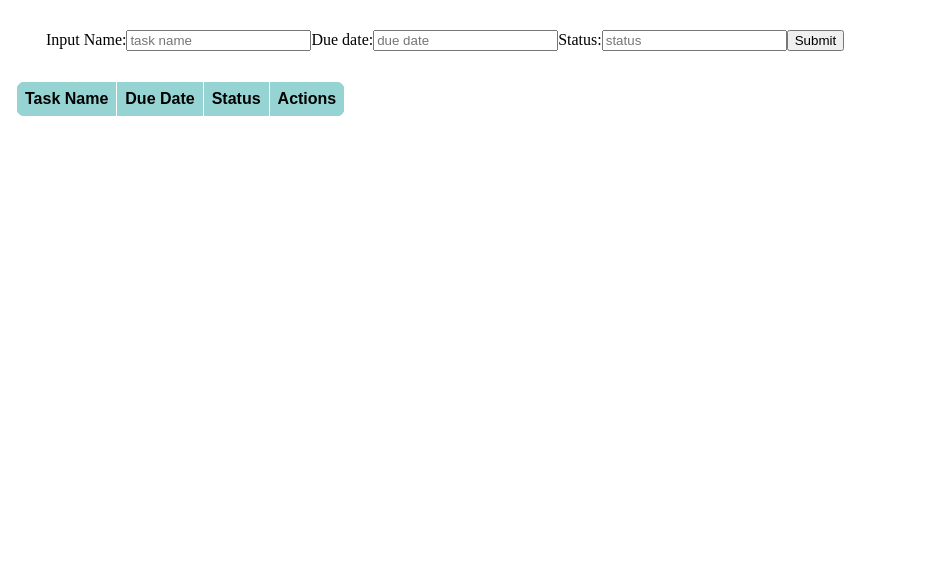
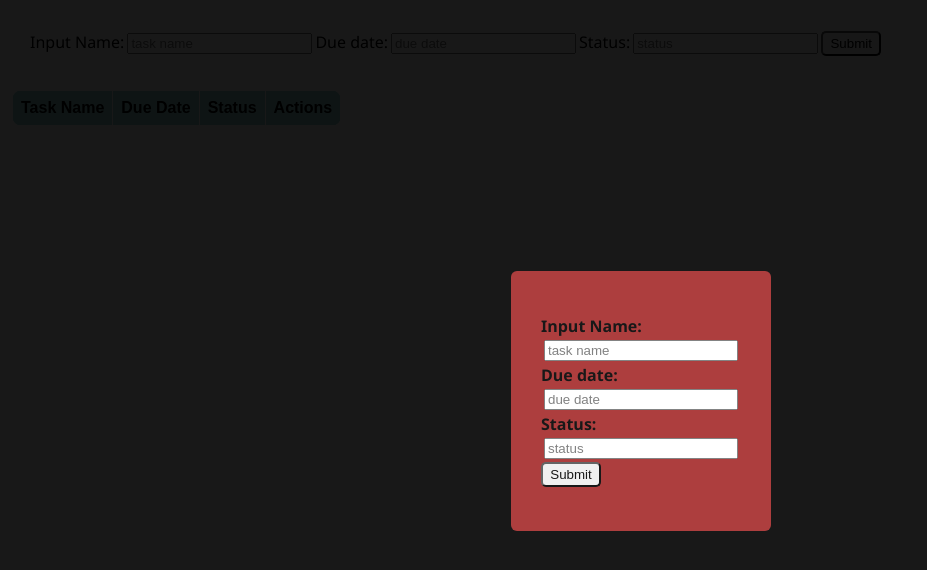
Before and after one commit to arshmanahmad/dropdownshow, a React (Create React App) app: page / in a window 1280 px wide. Shown: the top 570 px of the page, without its empty margins (0-927 px from the left). Built offline with nearby package versions, Linux system fonts and the light colour scheme.

Commit message:
additional form component

```diff
--- a/src/App.js
+++ b/src/App.js
@@ -51,6 +51,7 @@
 
 import React, { useState } from 'react';
 import "./components/App.css";
+import EditForm from "./components/EditForm";
 // import { FontAwesomeIcon } from '@fortawesome/react-fontawesome';
 // import { faTimes } from '@fortawesome/free-solid-svg-icons';
 
@@ -60,6 +61,7 @@ const App = () => {
   const [inputTask,setInputTask] = useState('');
   const [inputDue,setInputDue] = useState('');
   const [inputStatus,setInputStatus] = useState('');
+  // const [visibility,setVisibility] = useState('');
   const [inputArray,setInputArray] = useState([]);
 
   // This is good indentation
@@ -104,6 +106,7 @@ const App = () => {
     setInputStatus('');
   };
 
+
   const renderRecord = inputArray.map((record)=>{
     return(
       <tr>
@@ -112,13 +115,11 @@ const App = () => {
         <td>{record.status}</td>
         <td>
         <span class="material-symbols-outlined" onClick={()=> removeItem(record.id) }>cancel</span>
-          {/* <span class="material-symbols-outlined" onClick={()=> editItem(record.id)}>edit</span> */}
+          <span class="material-symbols-outlined">edit</span>
         </td>
       </tr>
     )
   });
-
-
 
 
   return (
@@ -131,7 +132,7 @@ const App = () => {
     <title>Document</title>
    </head>
 <body>
-   <div>
+  <div className='main-container'>
 
           <form onSubmit={handleSubmit}>
               Input Name:
@@ -142,7 +143,6 @@ const App = () => {
               <input onChange={handlestatusChange} value={inputStatus} type="text" placeholder='status' />
             <button type='submit'>Submit</button>
           </form>
-
 
         <table>
             <thead>
@@ -156,12 +156,12 @@ const App = () => {
 
             <tbody>
               {renderRecord}
-
             </tbody>
-
         </table>
+      <div className='EditForm'>
+        <EditForm/>
       </div>
-
+  </div>
 </body>
    </html>
 
--- a/src/components/App.css
+++ b/src/components/App.css
@@ -6,20 +6,31 @@ table,th,td{
     font-family: Arial, Helvetica, sans-serif;
     background-color: #96D4D4;
 }
+button{
+    width: 60px;
+    height: 25px;
+    border-radius: 5px;
+}
+table{
+    position: absolute;
+    margin-top: 90px;
+    margin-left: 12px;
+}
+body{
+    margin: 0%;
+    padding: 0%;
+    font-family: 'Segoe UI', Tahoma, Geneva, Verdana, sans-serif;
+}
 form{
-    margin: 30px;
+    /* margin: 30px; */
+    position: absolute;
+    padding: 30px;
 }
 span{
     cursor: pointer;
 }
-/* .main-container{
+.main-container{
     height: 100vh;
     width: 100%;
-    display: flex;
-    align-items: center;
-    justify-content: center;
+    position: relative;
 }
-body{
-    margin: 0%;
-    padding: 0%;
-} */
--- /dev/null
+++ b/src/components/EditForm.css
@@ -0,0 +1,27 @@
+.EditForm2{
+    flex-direction: column;
+    display: none;
+    position: absolute;
+    border: 0.5px solid;
+    background-color: black;
+    opacity: 0.9;
+    display: flex;
+    height: 100%;
+    width: 100%;
+    align-items: center;
+    justify-content: center;
+}
+.main-form{
+    display: flex;
+    justify-content: center;
+    font-weight: 600;
+    border-radius: 6px;
+    flex-direction: column;
+    position: absolute;
+    height: 200px;
+    background-color: brown;
+    width: 200px;
+}
+input{
+    margin: 3px;
+}
--- a/src/components/EditForm.js
+++ b/src/components/EditForm.js
@@ -1,8 +1,19 @@
 import React from 'react';
+import './EditForm.css';
 
 const EditForm = () => {
   return (
-    <div>EditForm</div>
+    <div className='EditForm2'>
+      <form className='main-form'>
+        Input Name:
+        <input type="text" placeholder='task name' />
+        Due date:
+        <input type="text" placeholder='due date' />
+        Status:
+        <input type="text" placeholder='status' />
+        <button type='submit'>Submit</button>
+     </form>
+    </div>
   )
 }
 
```
Lines whose indentation alone changed are shown as unchanged.
